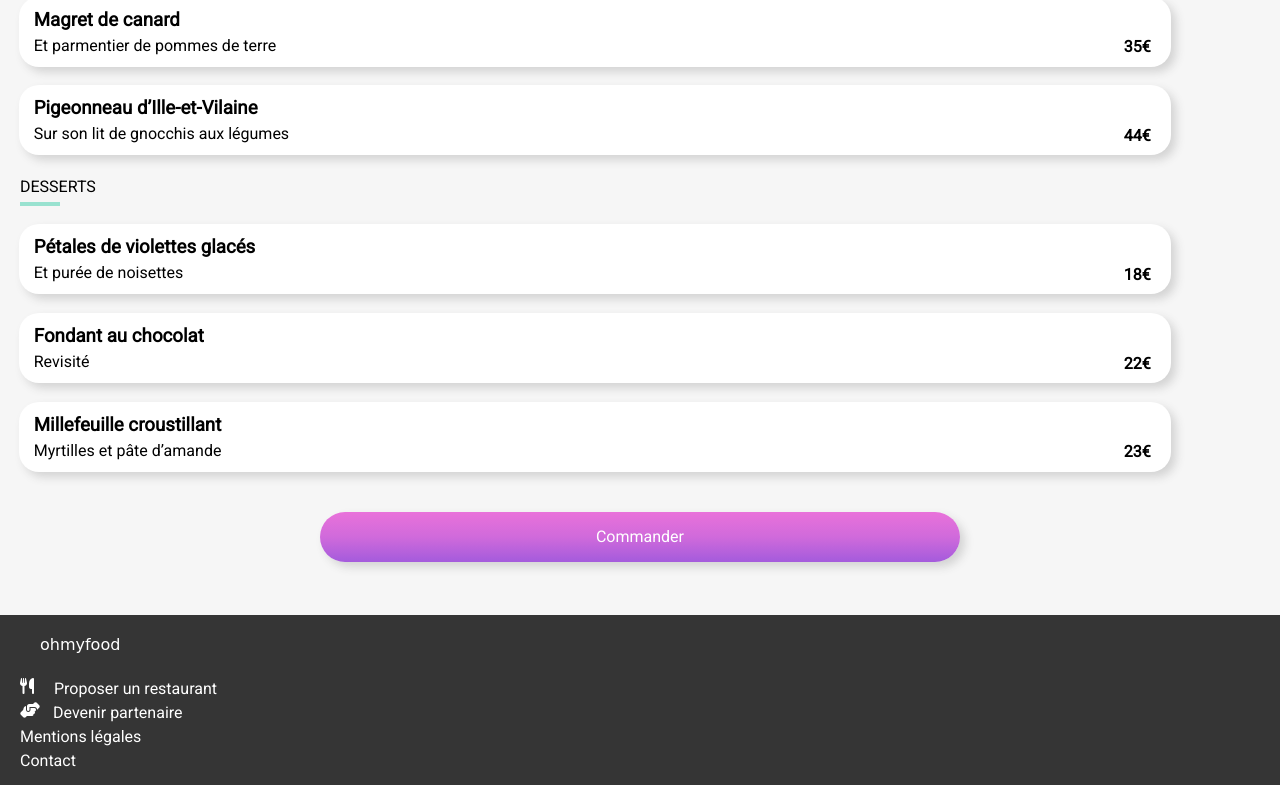
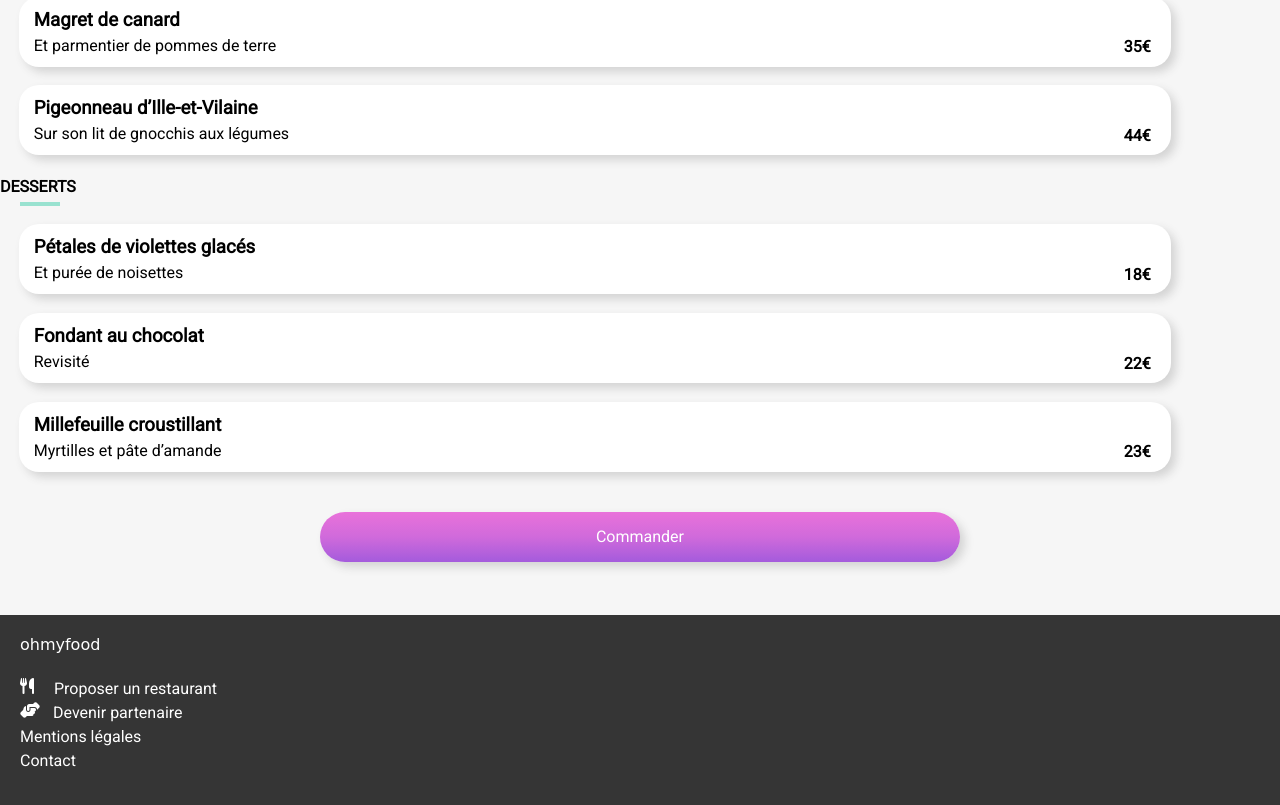
Before and after one commit to FlorentS19/SauvageFlorent_3_25012021, a plain HTML site: page alafrançaise.html in a window 1280 px wide. Shown: the part 797-1602 px from the top of the page. Drawn offline with Linux system fonts and the light colour scheme; a web font is replaced by a local one.

Commit message:
Redimension footer et changement marge

```diff
--- a/css/stylesheet1.css
+++ b/css/stylesheet1.css
@@ -13,13 +13,13 @@ body{font-family: 'Roboto', sans-serif; margin: 0;}
 a:visited{color: black}
 h2{padding: 30px 0 0 20px; font-weight: 500;}
 h3{margin: 0;}
-h4{padding-left: 20px; font-weight: 400;}
 p{margin: 5px 0 0 0;}
-footer{background-color: #353535; color: white; height: 150px;}
+footer{background-color: #353535; color: white; height: 170px;}
 i{margin: 0 20px 0 20px;}
 img{width: 100%; height: 275px; object-fit: cover;}
 
 .police_title{font-family: 'Shrikhand', cursive;}
+.title_menu{padding-left: 20px; font-weight: 400;}
 .menu{display: flex; justify-content: space-between; align-items: center; width: 90%; height: 70px;
     background-color: white; border-radius: 20px; margin: 18.75px 0px 0px 18.75px;
     box-shadow: 5px 5px 10px 0 lightgrey; cursor: pointer;}
@@ -34,9 +34,9 @@ img{width: 100%; height: 275px; object-fit: cover;}
     margin: 40px 0 0 25%; box-shadow: 5px 5px 10px 0 lightgrey;}
 .text{color: white;}
 .pad_footer{padding: 20px 0px 0px 20px;}
-.pad_h4{padding-bottom: 20px;}
+.pad_h4{padding-bottom: 20px; font-weight: 400;}
 .ustensils{display: flex; margin-left: 0;}
 .hands{display: flex; width: 13px; margin-left: 0;}
-.pad_bot{padding-bottom: 8px;}
+.pad_bot{padding-bottom: 3px;}
 #line{background-color: #99E2D0; width: 40px; height: 3.5px; border: none; margin-left: 20px;
     margin-top: -15px;}
```
